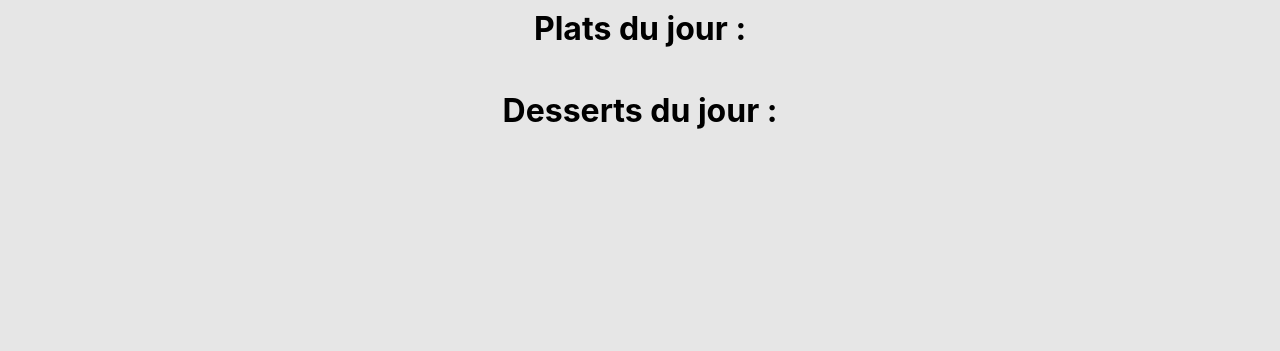
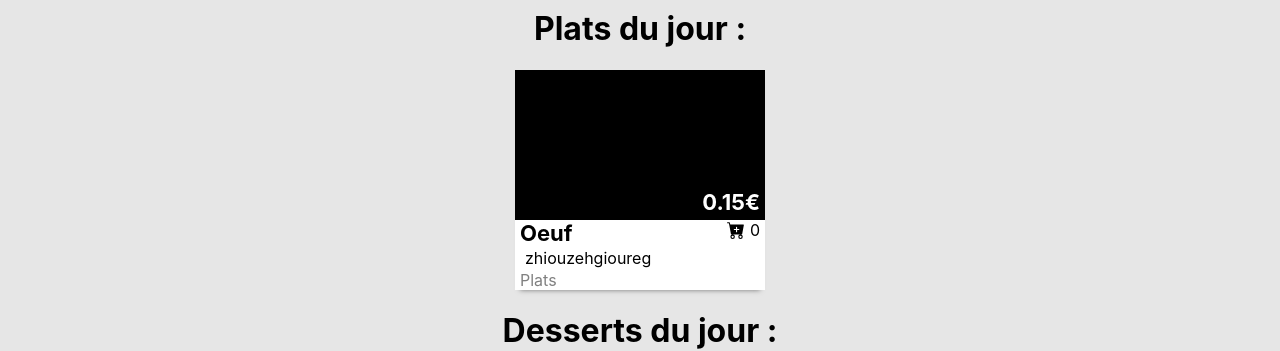
Before and after one commit to asndiallo/express-food, a React (Create React App) app in the folder frontend/: page / in a window 1280 px wide. Shown: the part 387-738 px from the top of the page. Built offline with nearby package versions, Linux system fonts and the light colour scheme.

Commit message:
component menu

```diff
--- /dev/null
+++ b/frontend/src/components/Menu.css
@@ -0,0 +1,52 @@
+.menu_component {
+    display: flex;
+    flex-direction: column;
+    width: 250px;
+    max-width: 250px;
+    background-color: white;
+    box-shadow: 0px 5px 5px -5px rgba(0,0,0,0.75);
+    -webkit-box-shadow: 0px 5px 5px -5px rgba(0,0,0,0.5);
+    -moz-box-shadow: 0px 5px 5px -5px rgba(0,0,0,0.5);
+}
+
+.menu_image {
+    width: 100%;
+    height: 150px;
+    background-color: black;
+    position: relative;
+}
+
+.menu_price {
+    font-size: 22px;
+    font-weight: bold;
+    bottom: 5px;
+    right: 5px;
+    color: white;
+    text-shadow: 1px 1px 5px black;
+    position: absolute;
+}
+
+.menu_description {
+    display: flex;
+    flex-direction: column;
+    padding: 0px 5px;
+    gap: 2px;
+    position: relative;
+}
+
+.menu_title {
+    font-size: 22px;
+    font-weight: bold;
+}
+
+.menu_type {
+    color: gray;
+}
+
+.menu_order {
+    display: flex;
+    align-items: center;
+    gap: 5px;
+    right: 5px;
+    position: absolute;
+}
--- /dev/null
+++ b/frontend/src/components/Menu.jsx
@@ -0,0 +1,36 @@
+import React from 'react';
+import './Menu.css';
+
+import {
+    BsCartPlus,
+    BsCartPlusFill
+} from "react-icons/bs";
+
+function Menu({data}) {
+    const obj = {
+        id: 1,
+        name: 'Oeuf',
+        description: 'zhiouzehgioureg',
+        price: 0.15,
+        type: 'Plats',
+    }
+
+    return (
+        <div className="menu_component">
+            <div className="menu_image">
+                <span className="menu_price">{obj.price}€</span>
+            </div>
+            <div className="menu_description">
+                <span className="menu_title">{obj.name}</span>
+                <span className="menu_description">{obj.description}</span>
+                <span className="menu_type">{obj.type}</span>
+                <div className="menu_order">
+                    <BsCartPlusFill size="18" style={{cursor: 'pointer'}} />
+                    <span>0</span>
+                </div>
+            </div>
+        </div>
+     );
+}
+
+export default Menu;
--- a/frontend/src/pages/Home.jsx
+++ b/frontend/src/pages/Home.jsx
@@ -1,4 +1,5 @@
 import React from 'react';
+import Menu from '../components/Menu';
 import './Home.css';
 
 function Home() {
@@ -15,7 +16,7 @@ function Home() {
                 <div className="dish">
                     <h1>Plats du jour :</h1>
                     <div className="dish_content">
-
+                        <Menu />
                     </div>
                 </div>
                 <div className="dessert">
```
